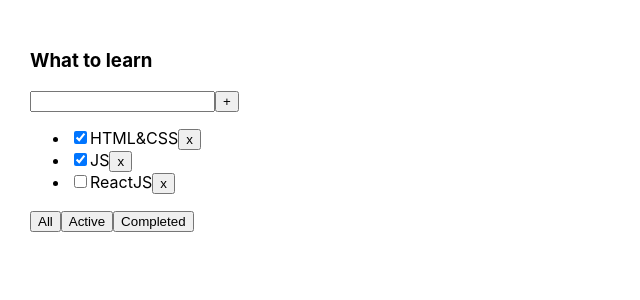
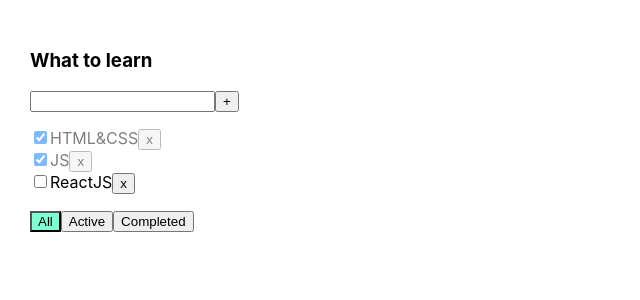
Before and after one commit to Oleg-Melnikow/TodoList_TS, a React (Create React App) app: page / in a window 1280 px wide. Shown: the top 300 px of the page, without its empty margins (0-640 px from the left). Built offline with nearby package versions, Linux system fonts and the light colour scheme.

Commit message:
add change status task, add error functionality

```diff
--- a/src/App.css
+++ b/src/App.css
@@ -1,8 +1,33 @@
 .App {
-  padding: 30px;
-  display: flex;
+    padding: 30px;
+    display: flex;
 }
 
 .App > div {
-  margin-right: 50px;
+    margin-right: 50px;
 }
+
+.App ul {
+    padding: 0;
+}
+
+.App li {
+    list-style-type: none;
+}
+
+.error {
+  border: red 2px solid;
+  outline: none;
+}
+
+.error-message {
+    color: red;
+}
+
+.active-filter {
+  background-color: aquamarine;
+}
+
+.is-done {
+    opacity: 0.5;
+}
--- a/src/App.tsx
+++ b/src/App.tsx
@@ -32,14 +32,22 @@ function App() {
     }
 
     function addTask(title: string) {
-        let newTask = {id: v1(), title: title, isDone: true}
+        let newTask = {id: v1(), title: title, isDone: false}
         setTasks([newTask, ...tasks])
+    }
+
+    function changeStatus(id: string, isDone: boolean){
+        let task = tasks.find(t => t.id === id)
+        if(task){
+            task.isDone = isDone
+            setTasks([...tasks])
+        }
     }
 
     return (
         <div className="App">
             <TodoList title="What to learn" tasks={tasksForTodoList} remoteTask={remoteTask}
-                      changeFilter={changeFilter} addTask={addTask}/>
+                      changeFilter={changeFilter} addTask={addTask} changeStatus={changeStatus} filter={filter}/>
         </div>
     );
 }
--- a/src/Todolist.tsx
+++ b/src/Todolist.tsx
@@ -7,6 +7,8 @@ type PropsType = {
     remoteTask: (id: string) => void,
     changeFilter: (value: FilterValueType) => void
     addTask: (title: string) => void
+    changeStatus: (id: string, isDone: boolean) => void
+    filter: string
 }
 
 type TaskType = {
@@ -18,10 +20,15 @@ type TaskType = {
 export function TodoList(props: PropsType) {
 
     const [title, setTitle] = useState("")
+    const [error, setError] = useState<string | null>(null)
 
     function addTask() {
-        props.addTask(title)
-        setTitle("")
+        if (title.trim() !== "") {
+            props.addTask(title)
+            setTitle("")
+        } else {
+            setError("Title is required")
+        }
     }
 
     function onChangeHandler(e: ChangeEvent<HTMLInputElement>) {
@@ -29,6 +36,7 @@ export function TodoList(props: PropsType) {
     }
 
     const onKeyPressHandler = (e: KeyboardEvent<HTMLInputElement>) => {
+        setError(null)
         e.key === "Enter" && addTask()
     }
 
@@ -40,15 +48,22 @@ export function TodoList(props: PropsType) {
         <div>
             <h3>{props.title}</h3>
             <div>
-                <input value={title} onChange={onChangeHandler} onKeyPress={onKeyPressHandler}/>
+                <input className={error ? "error" : ""}
+                       value={title} onChange={onChangeHandler}
+                       onKeyPress={onKeyPressHandler}/>
                 <button onClick={addTask}>+</button>
+                {error && <div className="error-message">{error}</div>}
             </div>
             <ul>
                 {
                     props.tasks.map(task => {
                         const deleteTask = () => props.remoteTask(task.id)
-                        return <li>
-                            <input type="checkbox" checked={task.isDone}/>
+                        const onChangeTaskStatus = (e: ChangeEvent<HTMLInputElement>) => {
+                            let newIsDoneValue = e.currentTarget.checked
+                            props.changeStatus(task.id, newIsDoneValue)
+                        }
+                        return <li className={task.isDone ? "is-done" : ""}>
+                            <input type="checkbox" checked={task.isDone} onChange={onChangeTaskStatus}/>
                             <span>{task.title}</span>
                             <button onClick={deleteTask}>x</button>
                         </li>
@@ -56,9 +71,9 @@ export function TodoList(props: PropsType) {
                 }
             </ul>
             <div>
-                <button onClick={onAllClickHandler}>All</button>
-                <button onClick={onActiveClickHandler}>Active</button>
-                <button onClick={onCompletedClickHandler}>Completed
+                <button className={props.filter === "all" ? "active-filter" : ""} onClick={onAllClickHandler}>All</button>
+                <button className={props.filter === "active" ? "active-filter" : ""} onClick={onActiveClickHandler}>Active</button>
+                <button className={props.filter === "completed" ? "active-filter" : ""} onClick={onCompletedClickHandler}>Completed
                 </button>
             </div>
         </div>
```
